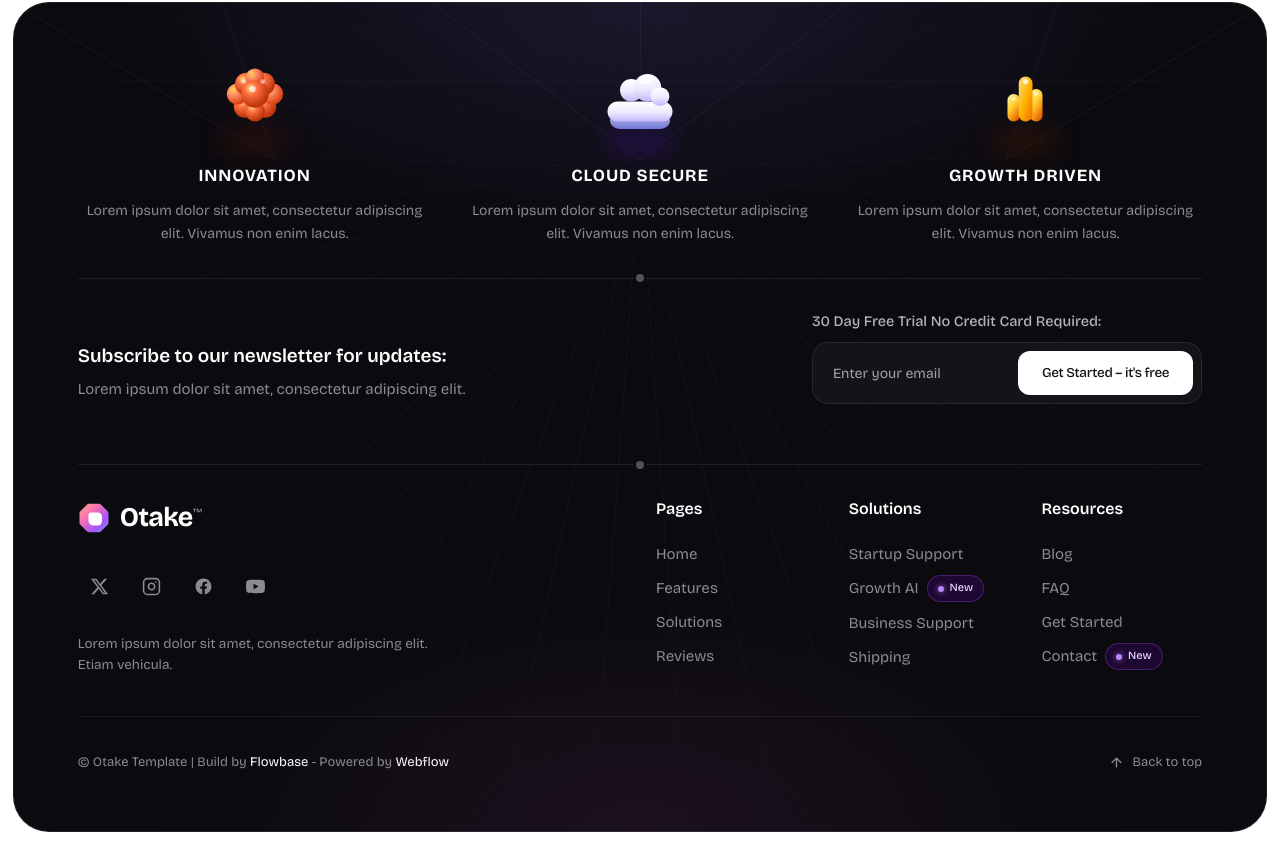
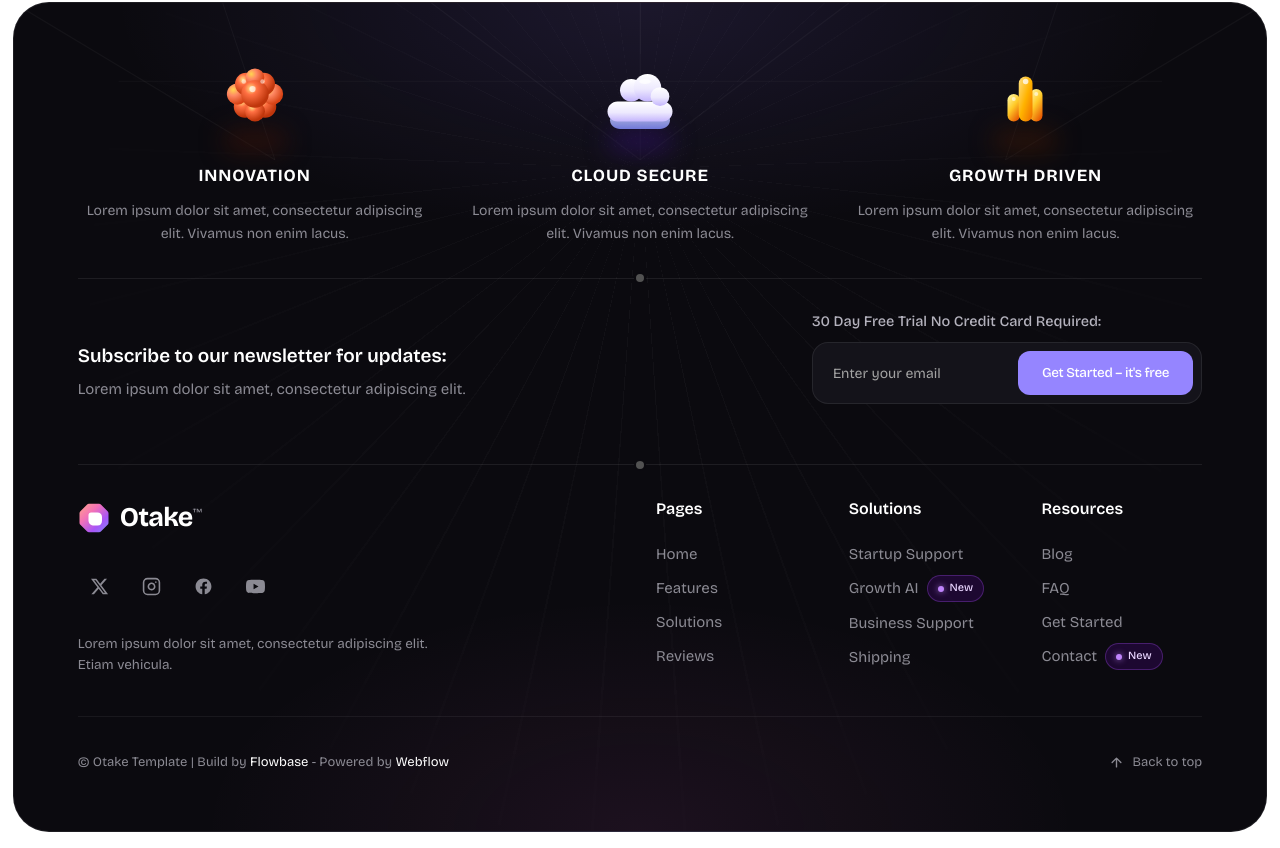
Before and after one commit to priyansh-kevalon/Otake-Website-Design, a React (Vite) app in the folder frontend/: page / in a window 1280 px wide. Shown: the part 6905-7753 px from the top of the page. Built offline with nearby package versions, Linux system fonts and the light colour scheme.

Commit message:
feat: update button styling in Footer component for improved visibility

```diff
--- a/frontend/src/components/layout/Footer.jsx
+++ b/frontend/src/components/layout/Footer.jsx
@@ -407,7 +407,7 @@ function Footer() {
               />
               <button
                 type="submit"
-                className="inline-flex h-11 w-full shrink-0 items-center justify-center rounded-xl bg-white px-6 text-[13.5px] font-medium tracking-tight text-[#111015] transition-colors hover:bg-neutral-100 focus:outline-none focus-visible:ring-2 focus-visible:ring-pink-300 sm:w-auto"
+                className="inline-flex h-11 w-full shrink-0 items-center justify-center rounded-xl bg-[#9585FF] px-6 text-[13.5px] font-medium tracking-tight text-white transition-colors hover:bg-[#8575F0] focus:outline-none focus-visible:ring-2 focus-visible:ring-pink-300 sm:w-auto"
               >
                 Get Started – it&apos;s free
               </button>
```
